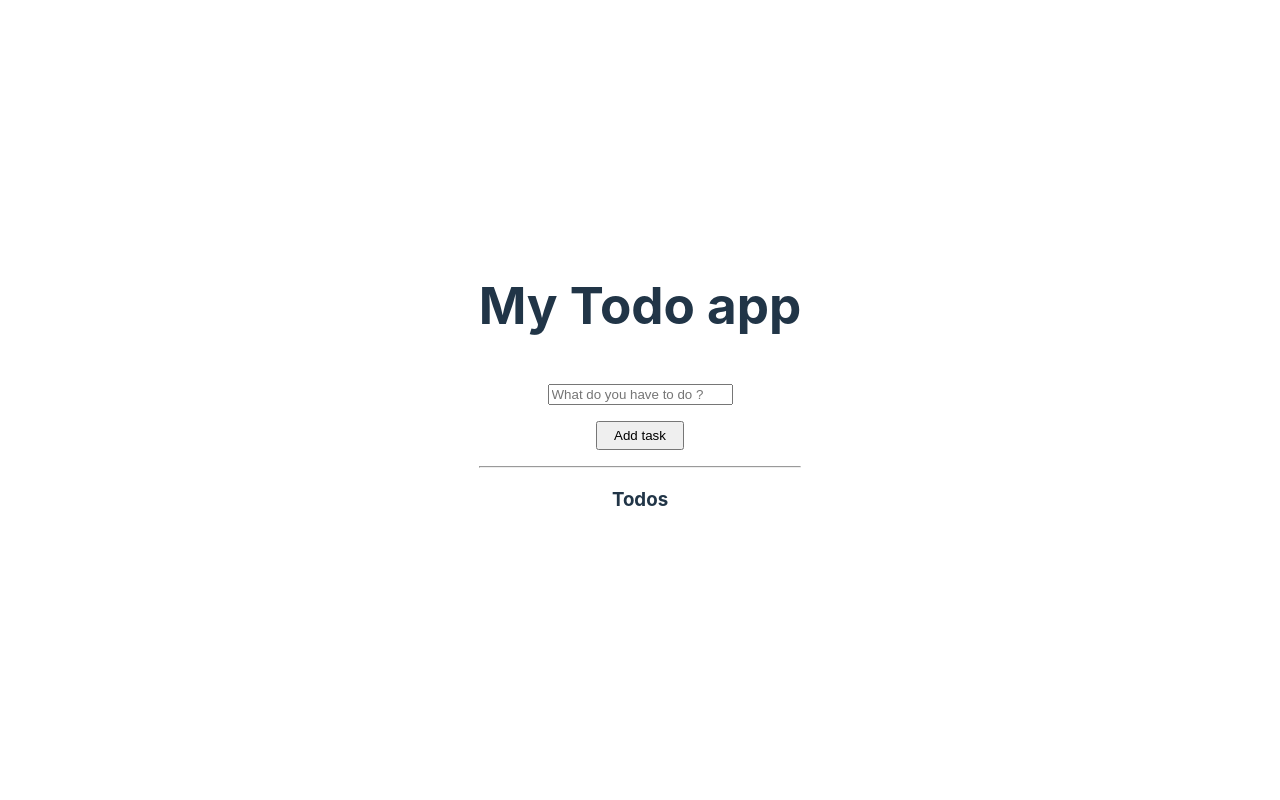
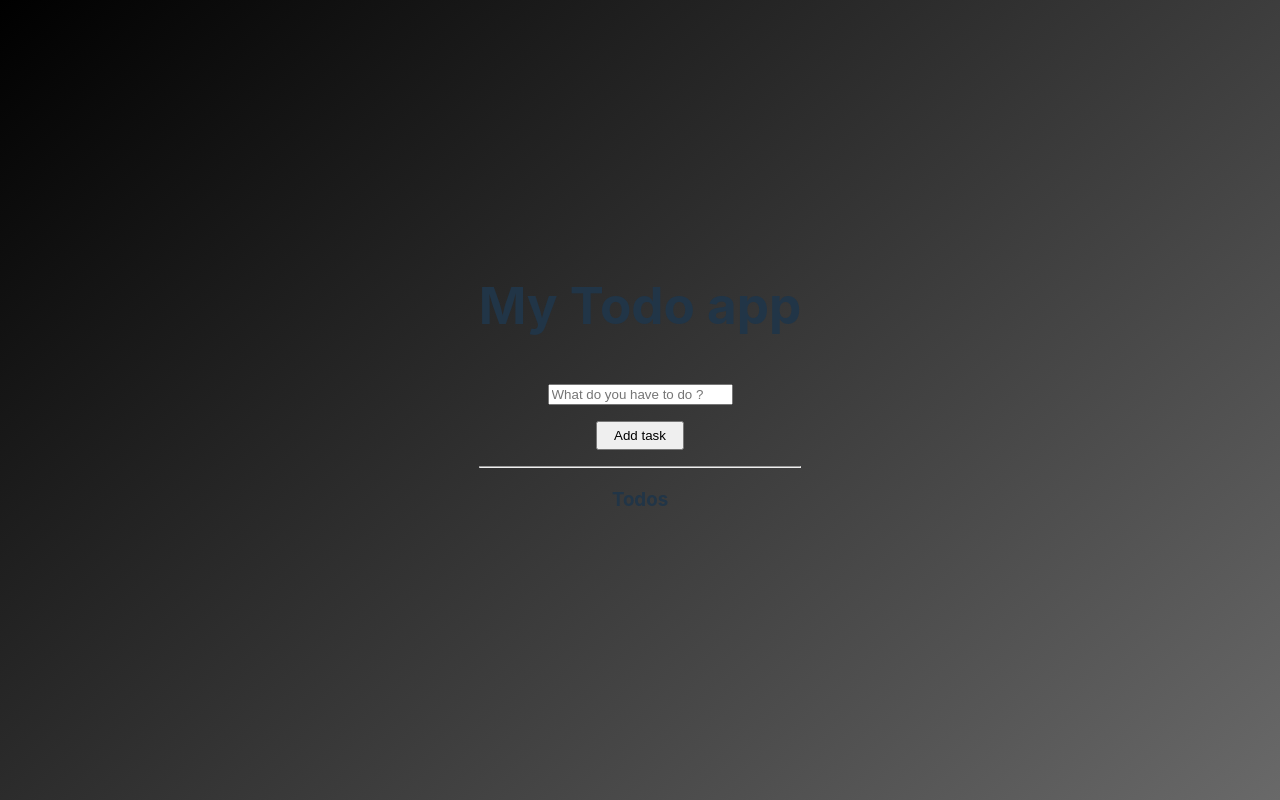
Before and after one commit to Junior-dev-Track/16-react-todolist-Miqi007, a React (Vite) app: page / in a window 1280 px wide. Built offline with nearby package versions, Linux system fonts and the light colour scheme.

Commit message:
Gradient

```diff
--- a/src/index.css
+++ b/src/index.css
@@ -11,6 +11,9 @@
   text-rendering: optimizeLegibility;
   -webkit-font-smoothing: antialiased;
   -moz-osx-font-smoothing: grayscale;
+
+  background: rgb(0, 0, 0);
+  background: linear-gradient(139deg, rgba(0, 0, 0, 1) 0%, rgba(105, 105, 105, 1) 100%, rgba(255, 255, 255, 1) 100%);
 }
 
 
```
